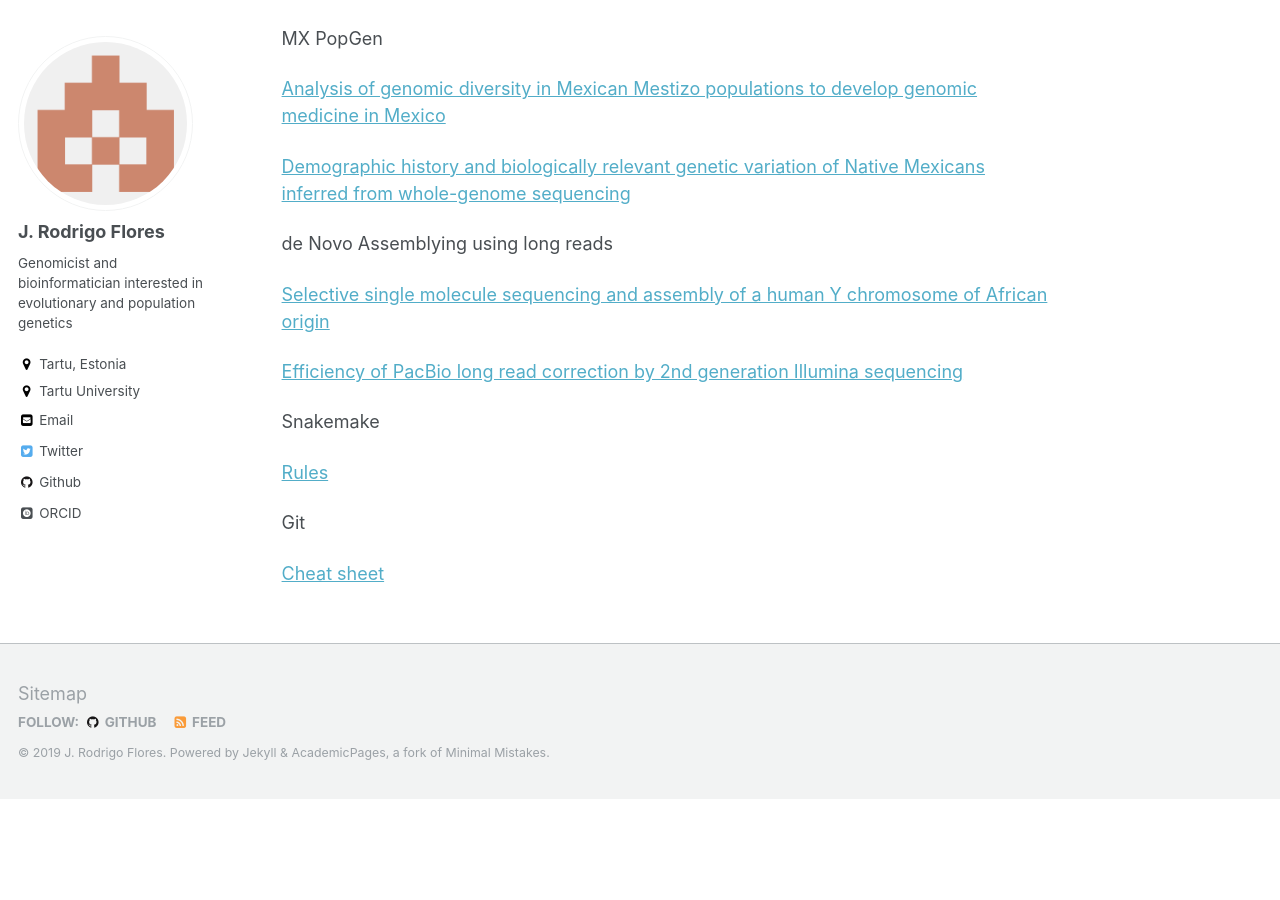
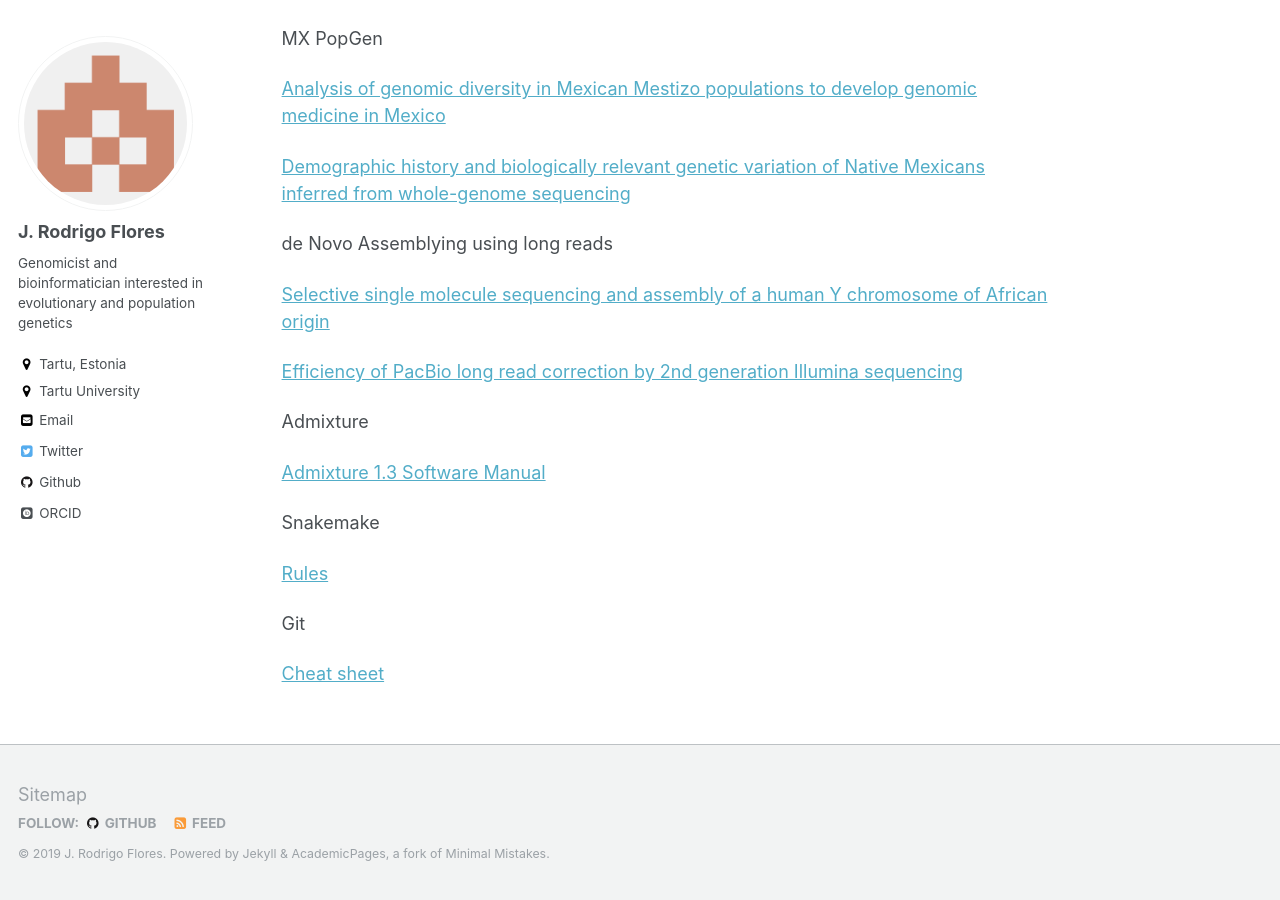
Before and after one commit to JRodrigoF/JRodrigoFlores.github.io, a Jekyll site: the page built from lc.md, in a window 1280 px wide and 900 px high, scrolled down 2707 px. Built offline with Jekyll 4.4.1, drawn with Linux system fonts in a browser that asks for light colours; some web fonts are replaced; before the commit the page ends 3506 px from its top, so only the background shows below that.

Commit message:
Update lc.md

```diff
--- a/lc.md
+++ b/lc.md
@@ -106,6 +106,10 @@ de Novo Assemblying using long reads
 
 [Efficiency of PacBio long read correction by 2nd generation Illumina sequencing](https://www.sciencedirect.com/science/article/pii/S0888754317301660?dgcid=rss_sd_all)
 
+Admixture
+
+[Admixture 1.3 Software Manual](https://vcru.wisc.edu/simonlab/bioinformatics/programs/admixture/admixture-manual.pdf)
+
 Snakemake
 
 [Rules](https://snakemake.readthedocs.io/en/stable/snakefiles/rules.html)
```
